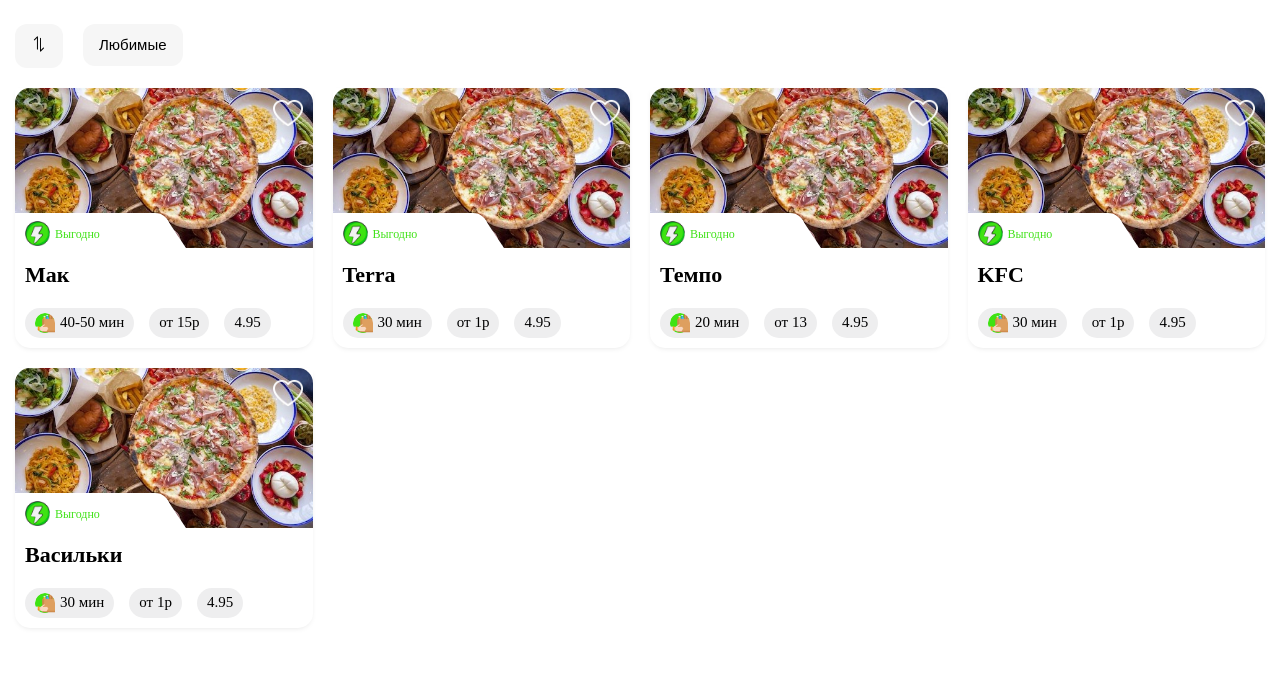
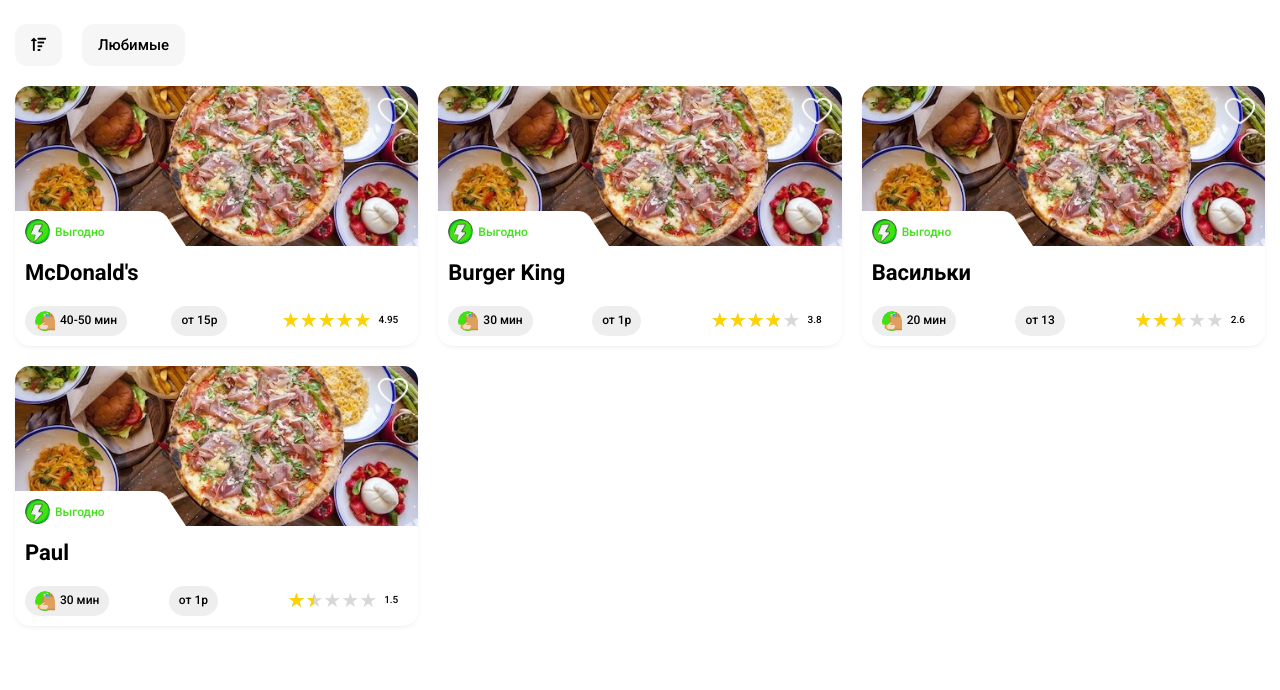
Before and after one commit to JustYakin/Delivery_club, a website built with webpack: page index.html in a window 1280 px wide. Shown: the part 110-800 px from the top of the page. Built offline with nearby package versions, Linux system fonts and the light colour scheme; data requests are answered from the project's data file.

Commit message:
feat: add ratings and favorites, fix styles

```diff
--- /dev/null
+++ b/db.json
@@ -0,0 +1,42 @@
+{
+    "restaraunts": [{
+            "name": "McDonald's",
+            "imgRestauran": "src/image/rest.jpg",
+            "rating": "4.95",
+            "price": "от 15р",
+            "time": "40-50 мин",
+            "benefit": "Выгодно",
+            "favorite": "false"
+        },
+        {
+            "name": "Burger King",
+            "imgRestauran": "src/image/rest.jpg",
+            "rating": "3.8",
+            "price": "от 1р",
+            "time": "30 мин",
+            "benefit": "Выгодно",
+            "favorite": "false"
+
+        },
+        {
+            "name": "Васильки",
+            "imgRestauran": "src/image/rest.jpg",
+            "rating": "2.6",
+            "price": "от 13",
+            "time": "20 мин",
+            "benefit": "Выгодно",
+            "favorite": "false"
+
+        },
+        {
+            "name": "Paul",
+            "imgRestauran": "src/image/rest.jpg",
+            "rating": "1.5",
+            "price": "от 1р",
+            "time": "30 мин",
+            "benefit": "Выгодно",
+            "favorite": "false"
+
+        }
+    ]
+}
--- a/index.html
+++ b/index.html
@@ -7,6 +7,7 @@
     <meta name="viewport" content="width=device-width, initial-scale=1.0" />
     <link rel="stylesheet" href="./dist/styles.css" />
     <link href="https://fonts.googleapis.com/css2?family=Roboto:wght@500;700&display=swap" rel="stylesheet" />
+    <link rel="stylesheet" href="https://use.fontawesome.com/releases/v5.6.1/css/all.css">
 </head>
 
 <body>
@@ -19,7 +20,7 @@
             <div class="restaurant__options">
                 <div class="sorting">
                     <button>
-              <img src='src/image/premium-icon-sorting-order-3481823.png' />
+              <span><i class="fas fa-sort-amount-up"></i></span>
             </button>
                 </div>
                 <div class="favorite">
--- a/src/components/base/global.scss
+++ b/src/components/base/global.scss
@@ -4,6 +4,7 @@
     outline: none;
     margin: 0;
     padding: 0;
+    font-family: 'Roboto', sans-serif;
 }
 
 .container {
@@ -12,3 +13,7 @@
     margin: auto;
     width: 100%;
 }
+
+button {
+    cursor: pointer;
+}
--- a/src/components/cards/_modules.scss
+++ b/src/components/cards/_modules.scss
@@ -3,3 +3,4 @@
 @import "options";
 @import "card-favorite";
 @import "card-description";
+@import "rating";
--- a/src/components/cards/card-description.scss
+++ b/src/components/cards/card-description.scss
@@ -7,16 +7,34 @@
     }
     .cards-item__conditions {
         display: flex;
-        gap: 15px;
+        justify-content: space-between;
         padding: 10px;
+        .cards-item__rating {
+            background-color: #fff;
+            display: flex;
+            gap: 2px;
+            font-size: 20px;
+            align-self: start;
+            align-items: center;
+        }
         li {
-            font-size: 15px;
+            font-size: 12px;
             line-height: 18px;
             background: #EEEEEF;
             padding: 5px 10px;
             border-radius: 16px;
             display: flex;
             gap: 5px;
+            @media screen and (min-width: 400px) and (max-width: 700px) {
+                font-size: 11px;
+                padding: 5px 5px;
+                gap: 2px;
+            }
+            @media screen and (min-width: 240px) and (max-width: 400px) {
+                font-size: 10px;
+                padding: 5px 7px;
+                gap: 3px;
+            }
             .delivery {
                 width: 20px;
             }
--- a/src/components/cards/cards.js
+++ b/src/components/cards/cards.js
@@ -1,85 +1,48 @@
-let restaraunts = [{
-        'name': 'Мак',
-        'imgRestauran': "src/image/rest.jpg",
-        'raiting': '4.95',
-        'price': 'от 15р',
-        'time': '40-50 мин',
-        'benefit': 'Выгодно',
-
-    },
-    {
-        'name': 'Terra',
-        'imgRestauran': "src/image/rest.jpg",
-        'raiting': '4.95',
-        'price': 'от 1р',
-        'time': '30 мин',
-        'benefit': 'Выгодно',
-
-    },
-    {
-        'name': 'Темпо',
-        'imgRestauran': "src/image/rest.jpg",
-        'raiting': '4.95',
-        'price': 'от 13',
-        'time': '20 мин',
-        'benefit': 'Выгодно',
-
-    },
-    {
-        'name': 'KFC',
-        'imgRestauran': "src/image/rest.jpg",
-        'raiting': '4.95',
-        'price': 'от 1р',
-        'time': '30 мин',
-        'benefit': 'Выгодно',
-
-    }, {
-        'name': 'Васильки',
-        'imgRestauran': "src/image/rest.jpg",
-        'raiting': '4.95',
-        'price': 'от 1р',
-        'time': '30 мин',
-        'benefit': 'Выгодно',
-
-    }
-]
-
-
-const cards = document.querySelector('.cards .container');
-const ulCards = document.createElement('ul');
-ulCards.classList.add('restaurant');
-cards.append(ulCards);
-
+let url = 'http://localhost:3000/restaraunts';
+fetch(url)
+    .then(response => response.json())
+    .then((data) => {
+        addRestaurant(data);
+        return data;
+    })
+    .then((data) => {
+        let btnSort = document.querySelector('.sorting button');
+        btnSort.addEventListener('click', () => {
+            let li = document.querySelectorAll('.cards-item')
+            return li.forEach(item => {
+                item.remove()
+            })
+        })
+        btnSort.addEventListener('click', () => {
+            let sort = data.sort(sorting);
+            return addRestaurant(sort);
+        })
+    })
+    .catch((error) => alert(error))
 
 function addRestaurant(arr) {
+    const ulCards = getCards();
     for (let restaraunt of arr) {
         const liCards = document.createElement('li');
         liCards.classList.add('cards-item');
         ulCards.append(liCards);
-        const divImg = document.createElement('div');
-        divImg.classList.add('card-item__image');
-        liCards.append(divImg);
-        const imgRestauran = document.createElement('img');
-        imgRestauran.src = restaraunt.imgRestauran;
-        imgRestauran.classList.add('img-restaurant');
-        divImg.append(imgRestauran);
-        const divBenefit = document.createElement('div');
-        divBenefit.classList.add('card-item__benefit');
-        divImg.append(divBenefit);
-        const imgBenefit = document.createElement('img');
-        imgBenefit.classList.add('lightning');
-        imgBenefit.src = "src/image/lightning.png";
-        divBenefit.append(imgBenefit);
-        const p = document.createElement('p');
-        p.innerText = restaraunt.benefit;
-        divBenefit.append(p);
-        const triangle = document.createElement('div');
-        triangle.classList.add('triangle');
-        divImg.append(triangle);
-        const like = document.createElement('div');
-        like.classList.add('like');
-        divImg.append(like);
 
+        const divImg = cardImg(liCards, restaraunt);
+        cardBenefit(divImg, restaraunt);
+        const ulConditions = cardDescription(liCards, restaraunt);
+        cardRating(ulConditions, restaraunt);
+
+    }
+
+    function getCards() {
+        const cards = document.querySelector('.cards .container');
+        const ulCards = document.createElement('ul');
+        ulCards.classList.add('restaurant');
+        cards.append(ulCards);
+        return ulCards;
+    }
+
+    function cardDescription(liCards, restaraunt) {
         const divDescription = document.createElement('div');
         divDescription.classList.add('cards-item__description');
         liCards.append(divDescription);
@@ -106,12 +69,157 @@
         liPrice.classList.add('cards-item__price');
         liPrice.innerText = restaraunt.price;
         ulConditions.append(liPrice);
+        return ulConditions;
+    }
 
+    function cardBenefit(divImg, restaraunt) {
+        const divBenefit = document.createElement('div');
+        divBenefit.classList.add('card-item__benefit');
+        divImg.append(divBenefit);
+        const imgBenefit = document.createElement('img');
+        imgBenefit.classList.add('lightning');
+        imgBenefit.src = "src/image/lightning.png";
+        divBenefit.append(imgBenefit);
+        const p = document.createElement('p');
+        p.innerText = restaraunt.benefit;
+        divBenefit.append(p);
+        const triangle = document.createElement('div');
+        triangle.classList.add('triangle');
+        divImg.append(triangle);
+        const like = document.createElement('div');
+        like.classList.add('like');
+        divImg.append(like);
+        getfavorite(restaraunt);
+    }
+
+    function cardImg(liCards, restaraunt) {
+        const divImg = document.createElement('div');
+        divImg.classList.add('card-item__image');
+        liCards.append(divImg);
+        const imgRestauran = document.createElement('img');
+        imgRestauran.src = restaraunt.imgRestauran;
+        imgRestauran.classList.add('img-restaurant');
+        divImg.append(imgRestauran);
+        return divImg;
+    }
+
+    function cardRating(ulConditions, restaraunt) {
         const liRating = document.createElement('li');
-        liRating.classList.add('cards-item__rating');
-        liRating.innerText = restaraunt.raiting;
+        liRating.classList.add('cards-item__rating', 'rating_set');
+
+        const divRatingBody = document.createElement('div');
+        divRatingBody.classList.add('rating__body');
+        liRating.append(divRatingBody);
+
+        const divRatingActive = document.createElement('div');
+        divRatingActive.classList.add('rating__active');
+        divRatingBody.append(divRatingActive);
+
+        const divRatingItems = document.createElement('div');
+        divRatingItems.classList.add('rating__items');
+        divRatingBody.append(divRatingItems);
+
+        ratingItem();
+        ratingValue(restaraunt);
         ulConditions.append(liRating);
+
+        const ratings = document.querySelectorAll('.cards-item__rating');
+        initRatings(ratings)
+
+        function ratingValue(restaraunt) {
+            const spanRatingValue = document.createElement('span');
+            spanRatingValue.classList.add('rating__value');
+            spanRatingValue.innerText = restaraunt.rating;
+            liRating.append(spanRatingValue);
+        }
+
+        function ratingItem() {
+            for (let i = 0; i < 5; i++) {
+                const inputRatingItem = document.createElement('input');
+                inputRatingItem.type = 'radio';
+                inputRatingItem.classList.add('rating__item');
+                inputRatingItem.name = 'rating';
+                inputRatingItem.value = i + 1;
+                divRatingItems.append(inputRatingItem);
+            }
+        }
     }
+
 }
 
-addRestaurant(restaraunts);
+function sorting(x, y) {
+    if (x.name < y.name) {
+        return -1;
+    }
+    if (x.name > y.name) {
+        return 1;
+    }
+    return 0;
+}
+
+function getfavorite() {
+    const like = document.querySelectorAll('.like');
+    for (let item of like) {
+        item.addEventListener('click', () => {
+            item.style.background = 'url("src/image/lovered.png")';
+            item.style.backgroundSize = 'cover';
+        })
+    }
+
+}
+
+function initRatings(ratings) {
+    let ratingActive, ratingValue;
+    //Проходим по всем рейтингам на странице
+    for (let i = 0; i < ratings.length; i++) {
+        const rating = ratings[i];
+        initRating(rating);
+    }
+    //инициализируем конкретный рейтинг
+    function initRating(rating) {
+        initRatingVars(rating);
+        setRatingActiveWidth();
+
+        if (rating.classList.contains('rating_set')) {
+            setRating(rating);
+        }
+
+    }
+    //инициализация переменных
+    function initRatingVars(rating) {
+        ratingActive = rating.querySelector('.rating__active');
+        ratingValue = rating.querySelector('.rating__value');
+    }
+    //изменяем ширину актив звезд
+    function setRatingActiveWidth(i = ratingValue.innerHTML) {
+        const ratingActiveWidth = i / 0.05;
+        ratingActive.style.width = `${ratingActiveWidth}%`
+    }
+    //возможность указывать оценку
+    function setRating(rating) {
+        const ratingItems = rating.querySelectorAll('.rating__item');
+        for (let i = 0; i < ratingItems.length; i++) {
+
+            const ratingItem = ratingItems[i];
+
+            ratingItem.addEventListener("mouseenter", () => {
+                //обновление переменных
+                initRatingVars(rating);
+                //обновление активных звезд
+                setRatingActiveWidth(ratingItem.value);
+            });
+            ratingItem.addEventListener("mouseleave", () => {
+                //обновление активных звезд
+                setRatingActiveWidth()
+            });
+
+            ratingItem.addEventListener("click", () => {
+                initRatingVars(rating);
+                ratingValue.innerHTML = (parseInt(ratingValue.innerHTML) + (i + 1)) / 2;
+                setRatingActiveWidth();
+
+            })
+        }
+    }
+
+}
--- a/src/components/cards/options.scss
+++ b/src/components/cards/options.scss
@@ -11,8 +11,18 @@
         margin-bottom: 20px;
         border: none;
         outline: none;
-    }
-    button:hover {
-        background: #eeeded;
+        i {
+            color: #000;
+        }
+        &:hover {
+            background: #eeeded;
+        }
+        &:active {
+            background: #5a5a5a;
+            color: #fff;
+            i {
+                color: #fff;
+            }
+        }
     }
 }
--- /dev/null
+++ b/src/components/cards/rating.scss
@@ -0,0 +1,56 @@
+.cards-item__rating {
+    display: flex;
+    align-items: flex-end;
+    font-size: 40px;
+    line-height: 0.75;
+    transition: opacity 0.3s ease 0s;
+    .rating_sending {
+        opacity: 0.2;
+    }
+    .rating__body {
+        position: relative;
+        &::before {
+            content: "★★★★★";
+            display: block;
+            color: #d8d8d8;
+        }
+        .rating__active {
+            position: absolute;
+            width: 0%;
+            height: 100%;
+            top: 0;
+            left: 0;
+            overflow: hidden;
+            &::before {
+                content: "★★★★★";
+                position: absolute;
+                width: 100%;
+                height: 100%;
+                top: 0;
+                left: 0;
+                color: #ffd300;
+            }
+        }
+        .rating__items {
+            display: flex;
+            position: absolute;
+            width: 100%;
+            height: 100%;
+            top: 0;
+            left: 0;
+            .rating__item {
+                cursor: pointer;
+                margin: 0;
+                flex: 0 0 20%;
+                height: 100%;
+                opacity: 0;
+            }
+        }
+    }
+    .rating__value {
+        font-size: 50%;
+        line-height: 1;
+        padding: 0px 0px 0px 5px;
+        cursor: default;
+    }
+}
--- a/src/components/cards/restaurants.scss
+++ b/src/components/cards/restaurants.scss
@@ -5,6 +5,10 @@
         font-size: 46px;
         line-height: 54px;
         font-weight: 700;
+        @media screen and (min-width: 240px) and (max-width: 700px) {
+            font-size: 25px;
+            margin: 10px 0;
+        }
     }
 }
 
@@ -12,6 +16,15 @@
     display: grid;
     grid-template-columns: repeat(auto-fit, minmax(258px, 1fr));
     grid-gap: 20px;
+    @media screen and (min-width: 1050px) and (max-width: 1350px) {
+        grid-template-columns: repeat(auto-fit, minmax(310px, 1fr));
+    }
+    @media screen and (min-width: 700px) and (max-width: 1050px) {
+        grid-template-columns: repeat(auto-fit, minmax(310px, 1fr));
+    }
+    @media screen and (min-width: 290px) and (max-width: 600px) {
+        grid-template-columns: repeat(auto-fit, minmax(290px, 1fr));
+    }
 }
 
 .cards-item {
```
Also changed, not shown: package.json (+1 -1 lines), 1 other file.
